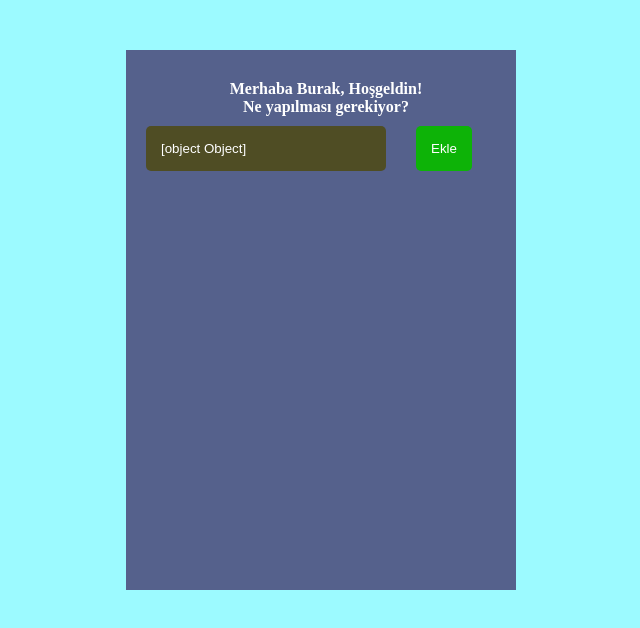
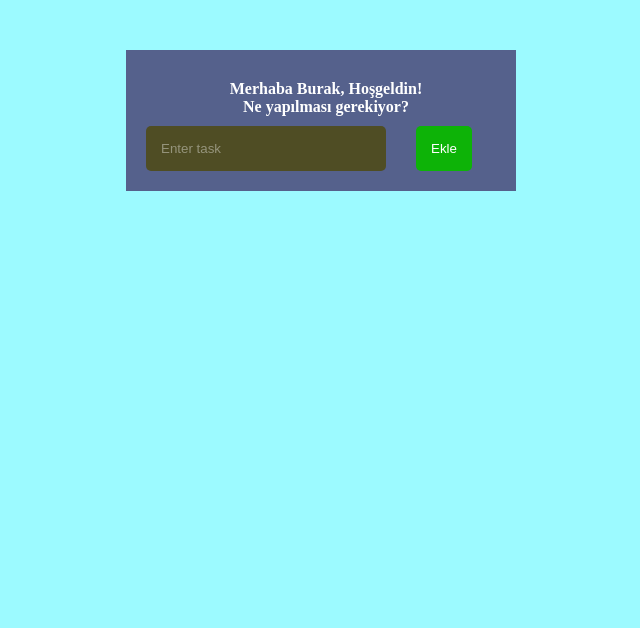
Before and after one commit to TelamonPegasus/todo-list-react, a React (Create React App) app: page / in a window 1280 px wide. Shown: the top 628 px of the page, without its empty margins (319-959 px from the left). Built offline with nearby package versions, Linux system fonts and the light colour scheme.

Commit message:
Task Ekleme ve Numaralandırma Eklendi

```diff
--- a/src/App.css
+++ b/src/App.css
@@ -5,7 +5,6 @@ body {
 .todoWindow {
     background-color: #55618c;
     width: 350px;
-    height: 500px;
     padding: 20px;
     margin: 50px auto;
 }
@@ -34,6 +33,7 @@ body {
     background-color: #0db307;
     color: white;
     margin: 0 0 0 30px;
+    cursor: pointer;
 }
 
 .todoWindow button:focus {
--- a/src/App.js
+++ b/src/App.js
@@ -1,17 +1,46 @@
 import React from 'react';
 import './App.css';
+import ListItems from './ListItems';
 
 class App extends React.Component {
     constructor(props) {
         super(props);
-        this.state= {
+        this.state = {
             items: [],
-            currentItem:{
-                text:'',
-                key:''
+            currentItem: {
+                text: '',
+                key: ''
             }
         }
+        this.handleInput = this.handleInput.bind(this);
+        this.addItem = this.addItem.bind(this);
     }
+
+    handleInput(e) {
+        this.setState({
+            currentItem: {
+                text: e.target.value,
+                key: Date.now()
+            }
+        })
+    }
+
+    addItem(e) {
+        e.preventDefault();
+        const newItem = this.state.currentItem
+        newItem.text = newItem.text.trim();
+        if (newItem.text !== "") {
+            const newItems = [...this.state.items, newItem];
+            this.setState({
+                items: newItems,
+                currentItem: {
+                    text: '',
+                    key: ''
+                }
+            })
+        }
+    }
+
     render() {
         return (
             <div className="todoWindow">
@@ -19,8 +48,15 @@ class App extends React.Component {
                     <div>Merhaba Burak, Hoşgeldin!</div>
                     <div>Ne yapılması gerekiyor?</div>
                 </div>
-                <input type="text" placeholder="Enter task" value={this.state.currentItem}/>
-                <button type="input">Ekle</button>
+                <form onSubmit={this.addItem}>
+                    <input type="text"
+                           placeholder="Enter task"
+                           value={this.state.currentItem.text}
+                           onChange={this.handleInput}
+                    />
+                    <button type="submit">Ekle</button>
+                </form>
+                <ListItems items={this.state.items}>b</ListItems>
             </div>
         );
     }
--- /dev/null
+++ b/src/ListItems.css
@@ -0,0 +1,7 @@
+.listItem {
+    background-color: #e63c49;
+    padding: 10px;
+    color: white;
+    border-radius: 10px;
+    margin: 10px 10px;
+}
--- /dev/null
+++ b/src/ListItems.js
@@ -0,0 +1,21 @@
+import React from "react";
+import './ListItems.css';
+
+function ListItems(props) {
+    const items = props.items;
+    let sayi = 1;
+    const listItems = items.map(item => {
+        item.sayi = sayi;
+        sayi++;
+        return <div className="listItem" key={item.key}>
+            <p>
+                {item.sayi}.{" "}{item.text}
+            </p>
+        </div>;
+    })
+    return (
+        <div>{listItems}</div>
+    )
+}
+
+export default ListItems;
```
